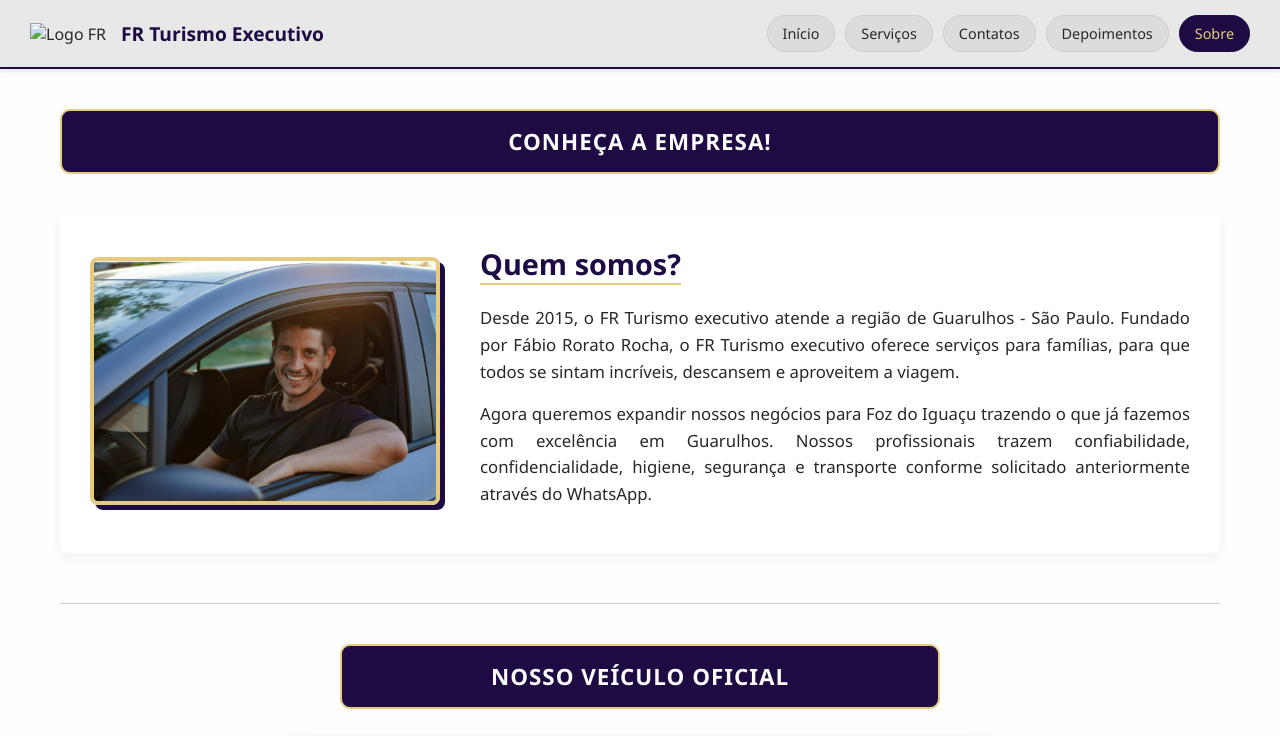
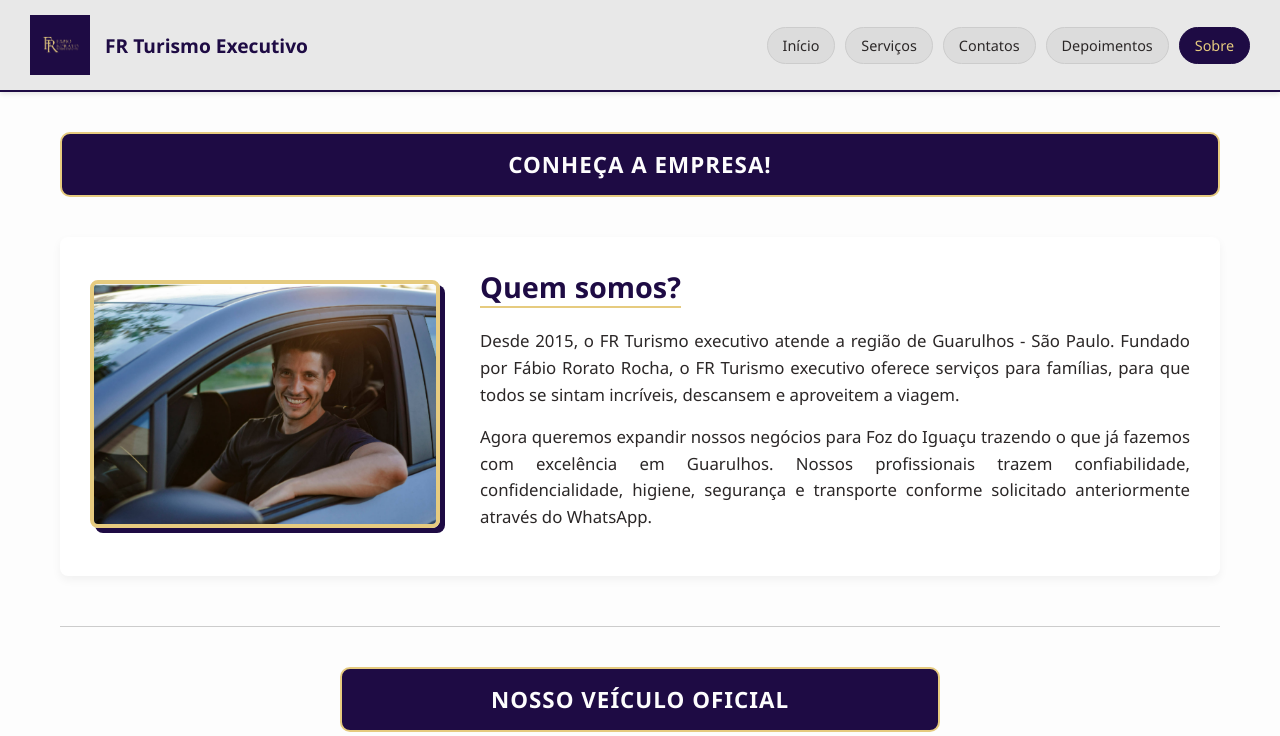
Before and after one commit to Codemazucahub1/Site_Fr_Turismo_1.10, a plain HTML site: page sobre.html in a window 1280 px wide. Shown: the top 736 px of the page. Drawn offline with Linux system fonts and the light colour scheme; a web font is replaced by a local one.

Commit message:
Update sobre.html

```diff
--- a/sobre.html
+++ b/sobre.html
@@ -15,7 +15,7 @@
 
     <header class="main-header">
         <div class="logo-area">
-            <img src="IMAGENS/Logo_Fr.png" alt="Logo FR" class="logo-img">
+            <img src="Logo_Fr.png" alt="Logo FR" class="logo-img">
             <span class="brand-name">FR Turismo Executivo</span>
         </div>
         <nav class="navbar">
```
